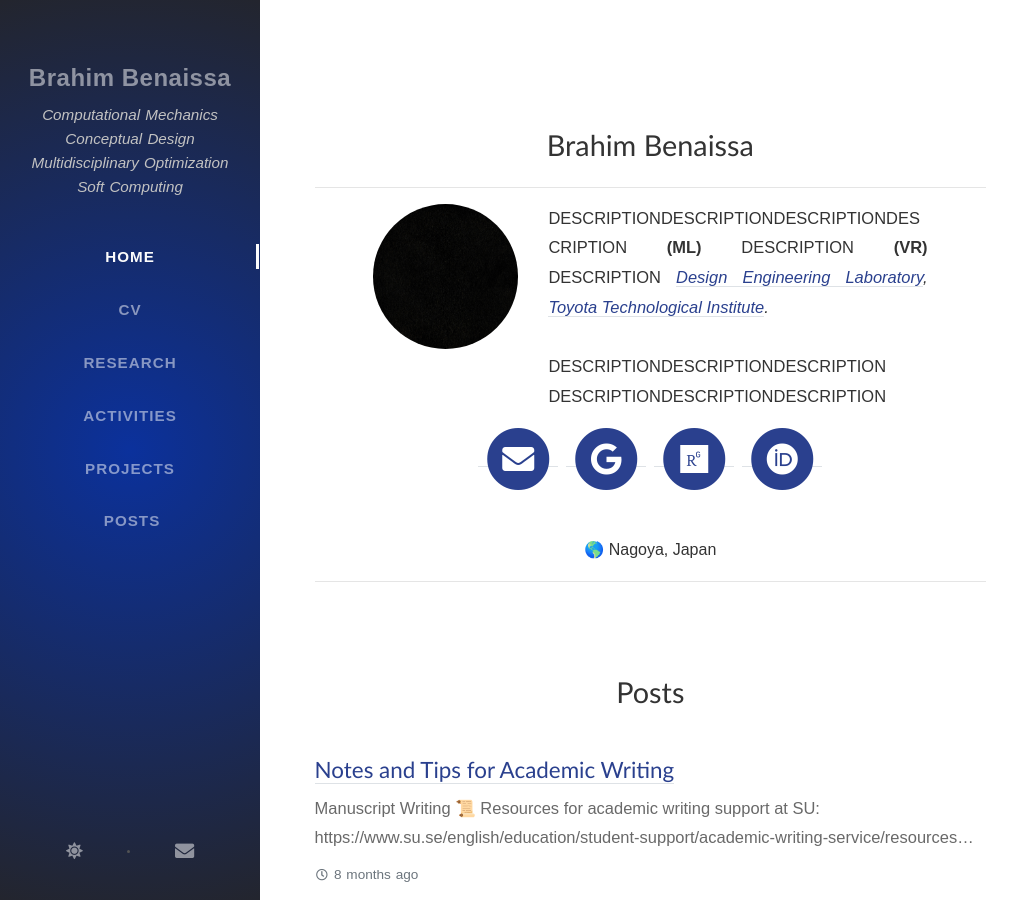
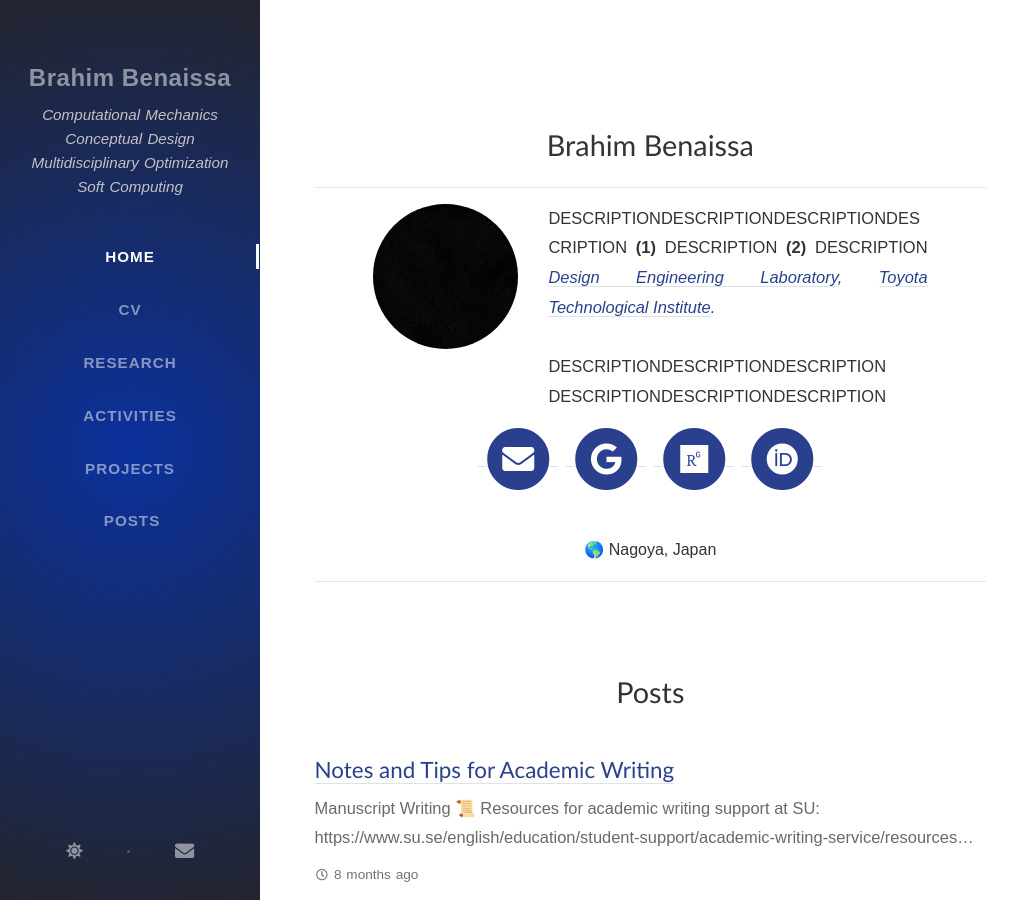
Before and after one commit to Brahim-Benaissa/Brahim-Benaissa.github.io, a Jekyll site: the page built from index.html, in a window 1280 px wide and 900 px high. Shown: the whole window, without its empty margins (0-1020 px from the left). Built offline with Jekyll 4.4.1, drawn with Linux system fonts in a browser that asks for light colours; nearby versions of some CDN libraries; some web fonts are replaced; the list of posts is cut into pages by our own code; comment, search, counter and statistics services are not loaded.

Commit message:
Update home.html

```diff
--- a/_layouts/home.html
+++ b/_layouts/home.html
@@ -19,7 +19,7 @@ layout: page
   </div> <!-- #page -->
   <div class="col-10 col-lg-7 col-xl-7">
     <p align="justify">
-      DESCRIPTIONDESCRIPTIONDESCRIPTIONDESCRIPTION <b>(ML)</b> DESCRIPTION <b>(VR)</b> DESCRIPTION
+      DESCRIPTIONDESCRIPTIONDESCRIPTIONDESCRIPTION <b>(1)</b> DESCRIPTION <b>(2)</b> DESCRIPTION
        <i><a target="_blank" href="https://www.toyota-ti.ac.jp/english/research/labolatories/mech/post-26.html">Design Engineering Laboratory</a>, <a target="_blank" href="https://www.toyota-ti.ac.jp/english/index.html">Toyota Technological Institute</a>.</i>
       <br><br>
       DESCRIPTIONDESCRIPTIONDESCRIPTION
```
